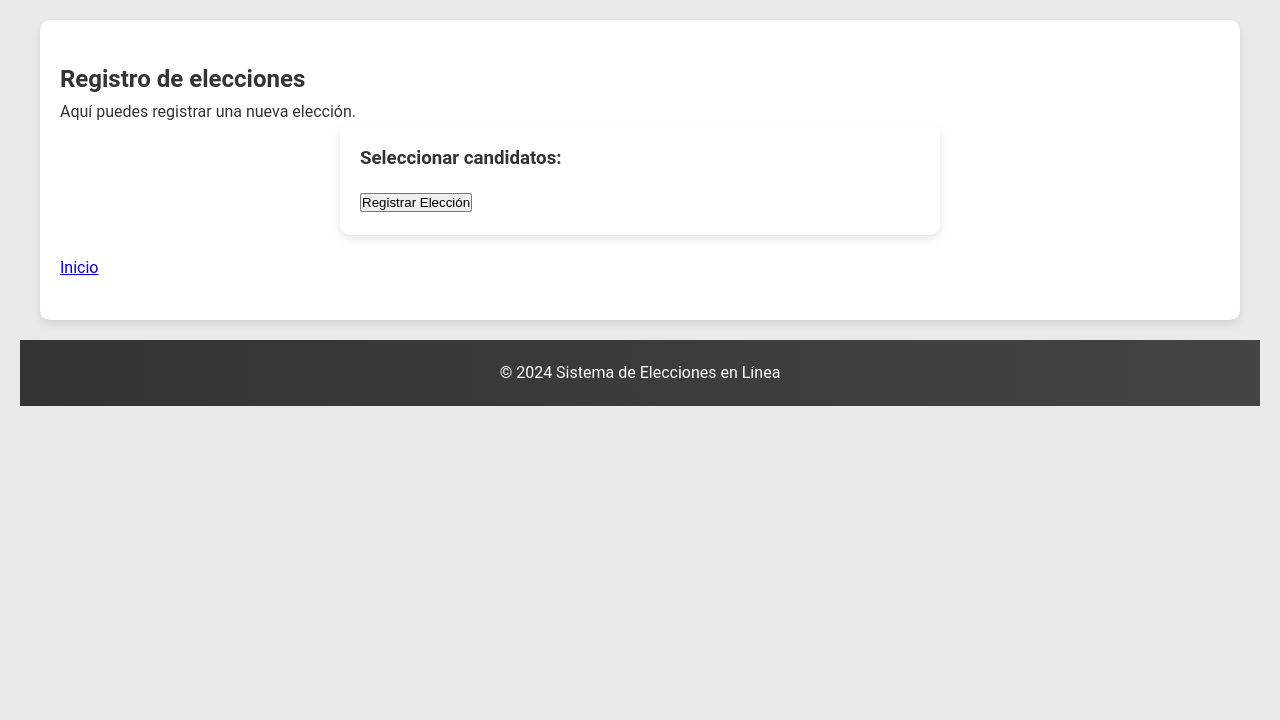
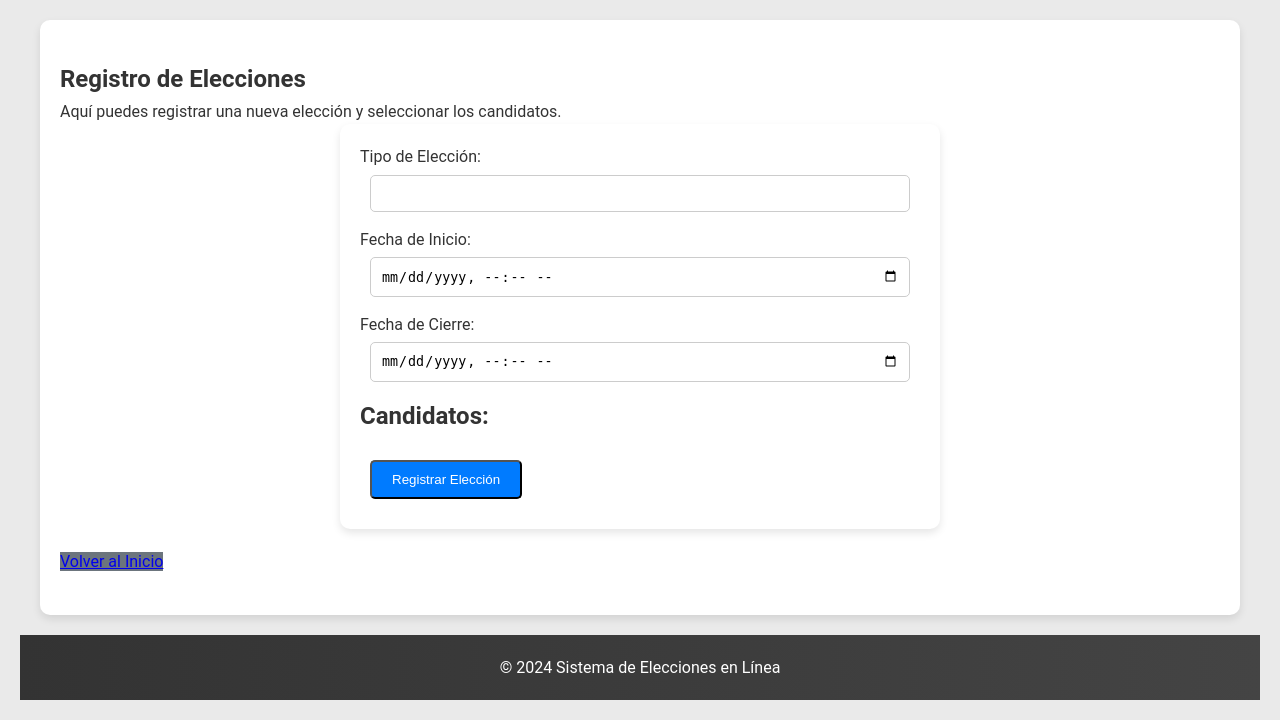
Before and after one commit to leocsip09/ingenieria_software, a Flask app: page /registro_electoral in a window 1280 px wide. Shown: the part 111-831 px from the top of the page. Before the commit the page ends 517 px from the top, so only its background shows below. Run offline with Flask 3, Linux system fonts and the light colour scheme.

Commit message:
Registro electoral actualizado.

```diff
--- a/Model/__init__.py
+++ b/Model/__init__.py
@@ -1,12 +1,15 @@
 from flask import Flask, render_template, request, redirect, url_for, flash
 from Model.extensions import db
 from flask_migrate import Migrate
+from datetime import datetime
 from Model.repositorio.MySQL.elector_repositorio_impl import elector_repositorio_impl
 from Model.models.Elector import Elector as ElectorClass
 from Model.repositorio.MySQL.candidato_respositorio_impl import candidato_respositorio_impl
 from Model.models.Candidato import Candidato as CandidatoClass
 from Model.repositorio.MySQL.registro_electoral_repositorio_impl import registro_electoral_repositorio_impl
 from Model.models.registro_electoral import RegistroElectoralModelo
+from Model.models.eleccion import EleccionModelo
+from Model.repositorio.MySQL.eleccion_repositorio_impl import eleccion_repositorio_impl
 
 def create_app():
     app = Flask(__name__)
@@ -104,21 +107,22 @@ def create_app():
 
     @app.route('/registrar_eleccion', methods=['POST'])
     def registrar_eleccion():
+        tipo_eleccion = request.form['tipo_eleccion']
+        fecha_inicio = datetime.strptime(request.form['fecha_inicio'], '%Y-%m-%dT%H:%M')
+        fecha_fin = datetime.strptime(request.form['fecha_fin'], '%Y-%m-%dT%H:%M')
         candidatos_ids = request.form.getlist('candidatos')
         candidatos = CandidatoClass.query.filter(CandidatoClass.id.in_(candidatos_ids)).all()
-        electores = ElectorClass.query.all()
 
         lista_candidatos = "|".join([f"{candidato.nombre} {candidato.apellido}" for candidato in candidatos])
-        lista_partidos = "|".join([candidato.partido for candidato in candidatos])
-        lista_electores = "|".join([elector.correo for elector in electores])
 
-        nuevo_registro = RegistroElectoralModelo(
-            lista_electores=lista_electores,
-            lista_candidatos=lista_candidatos,
-            lista_partidos=lista_partidos
+        nueva_eleccion = EleccionModelo(
+            tipo_eleccion=tipo_eleccion,
+            fecha_inicio=fecha_inicio,
+            fecha_cierre=fecha_fin,
+            lista_candidatos=lista_candidatos
         )
 
-        registro_electoral_repositorio_impl.ingresar_nuevo_registro(nuevo_registro)
+        eleccion_repositorio_impl.nueva_eleccion(nueva_eleccion)
         flash('Elección registrada exitosamente', 'success')
         return redirect(url_for('registro_electoral'))
 
--- a/Model/dominio/proceso_electoral/Eleccion.py
+++ b/Model/dominio/proceso_electoral/Eleccion.py
@@ -45,7 +45,7 @@ class Eleccion(IEleccion):
             tipo_eleccion=self.tipo_eleccion,
             fecha_inicio=self.fecha_inicio,
             fecha_cierre=self.fecha_fin,
-            lista_candidatos=",".join([candidato for candidato in self.lista_candidatos])
+            lista_candidatos="|".join(self.lista_candidatos)
         )
         eleccion_repositorio_impl.nueva_eleccion(eleccion_modelo)
 
--- a/Model/repositorio/MySQL/eleccion_repositorio_impl.py
+++ b/Model/repositorio/MySQL/eleccion_repositorio_impl.py
@@ -20,7 +20,7 @@ class eleccion_repositorio_impl:
         try:
             entrada = db.session.query(EleccionModelo).filter_by(codigo = eleccion.codigo).one()
             db.session.delete(entrada)
-            db.session.commit
+            db.session.commit()
         except:
             db.session.rollback()
             raise
--- a/Model/static/styles.css
+++ b/Model/static/styles.css
@@ -1,5 +1,4 @@
 /* Global Styles */
-
 * {
     box-sizing: border-box;
     margin: 0;
@@ -15,7 +14,6 @@ body {
 }
 
 /* Header Styles */
-
 header {
     background: linear-gradient(90deg, #333, #444);
     color: #fff;
@@ -45,7 +43,6 @@ nav a:hover {
 }
 
 /* Main Styles */
-
 main {
     padding: 40px 20px;
     background-color: #fff;
@@ -56,7 +53,6 @@ main {
 }
 
 /* Footer Styles */
-
 footer {
     background: linear-gradient(90deg, #333, #444);
     color: #fff;
@@ -68,7 +64,6 @@ footer {
 }
 
 /* Container Styles */
-
 .container {
     max-width: 1200px;
     margin: 0 auto;
@@ -76,7 +71,6 @@ footer {
 }
 
 /* Hero Styles */
-
 .hero {
     text-align: center;
     margin-bottom: 40px;
@@ -95,7 +89,6 @@ footer {
 }
 
 /* Button Styles */
-
 .btn {
     display: inline-block;
     padding: 10px 20px;
@@ -122,7 +115,6 @@ footer {
 }
 
 /* Features Styles */
-
 .features {
     display: flex;
     flex-wrap: wrap;
@@ -194,7 +186,6 @@ footer {
 }
 
 /* Form Styles */
-
 form {
     background-color: #fff;
     padding: 20px;
@@ -215,8 +206,12 @@ form label {
     margin-bottom: 5px;
 }
 
-form input {
-    width: calc(100% - 40px);
+form input[type="text"],
+form input[type="email"],
+form input[type="password"],
+form input[type="datetime-local"],
+form input[type="checkbox"] {
+    width: calc(100% - 20px);
     padding: 10px;
     border: 1px solid #ccc;
     border-radius: 5px;
@@ -225,8 +220,26 @@ form input {
     display: block; /* Centrar los inputs */
 }
 
+form input[type="checkbox"] {
+    width: auto;
+    margin-right: 10px;
+}
+
+.candidatos-list {
+    margin-top: 10px;
+}
+
+.candidato {
+    display: flex;
+    align-items: center;
+    margin-bottom: 10px;
+}
+
+.candidato input[type="checkbox"] {
+    margin-right: 10px;
+}
+
 /* Responsive Styles */
-
 @media (max-width: 768px) {
     .container {
         max-width: 90%;
--- a/Model/templates/registro_electoral.html
+++ b/Model/templates/registro_electoral.html
@@ -1,23 +1,39 @@
 {% extends "base.html" %}
 
-{% block title %}Registro de elecciones{% endblock %}
+{% block title %}Registro de Elecciones{% endblock %}
 
 {% block content %}
 <section>
-    <h2>Registro de elecciones</h2>
-    <p>Aquí puedes registrar una nueva elección.</p>
+    <h2>Registro de Elecciones</h2>
+    <p>Aquí puedes registrar una nueva elección y seleccionar los candidatos.</p>
+
     <form method="POST" action="{{ url_for('registrar_eleccion') }}">
         <div>
-            <h3>Seleccionar candidatos:</h3>
-            {% for candidato in candidatos %}
-            <div>
-                <input type="checkbox" id="candidato_{{ candidato.id }}" name="candidatos" value="{{ candidato.id }}">
-                <label for="candidato_{{ candidato.id }}">{{ candidato.nombre }} {{ candidato.apellido }} - {{ candidato.partido }}</label>
+            <label for="tipo_eleccion">Tipo de Elección:</label>
+            <input type="text" id="tipo_eleccion" name="tipo_eleccion" required>
+        </div>
+        <div>
+            <label for="fecha_inicio">Fecha de Inicio:</label>
+            <input type="datetime-local" id="fecha_inicio" name="fecha_inicio" required>
+        </div>
+        <div>
+            <label for="fecha_fin">Fecha de Cierre:</label>
+            <input type="datetime-local" id="fecha_fin" name="fecha_fin" required>
+        </div>
+        <div>
+            <h2>Candidatos:</h2>
+            <div class="candidatos-list">
+                {% for candidato in candidatos %}
+                    <div class="candidato">
+                        <input type="checkbox" id="candidato_{{ candidato.id }}" name="candidatos" value="{{ candidato.id }}">
+                        <label for="candidato_{{ candidato.id }}">{{ candidato.nombre }} {{ candidato.apellido }} - {{ candidato.partido }}</label>
+                    </div>
+                {% endfor %}
             </div>
-            {% endfor %}
         </div>
-        <button type="submit">Registrar Elección</button>
+        <button type="submit" class="btn">Registrar Elección</button>
     </form>
-    <a href="{{ url_for('index') }}">Inicio</a>
+
+    <a href="{{ url_for('index') }}" class="btn-secondary">Volver al Inicio</a>
 </section>
 {% endblock %}
```
